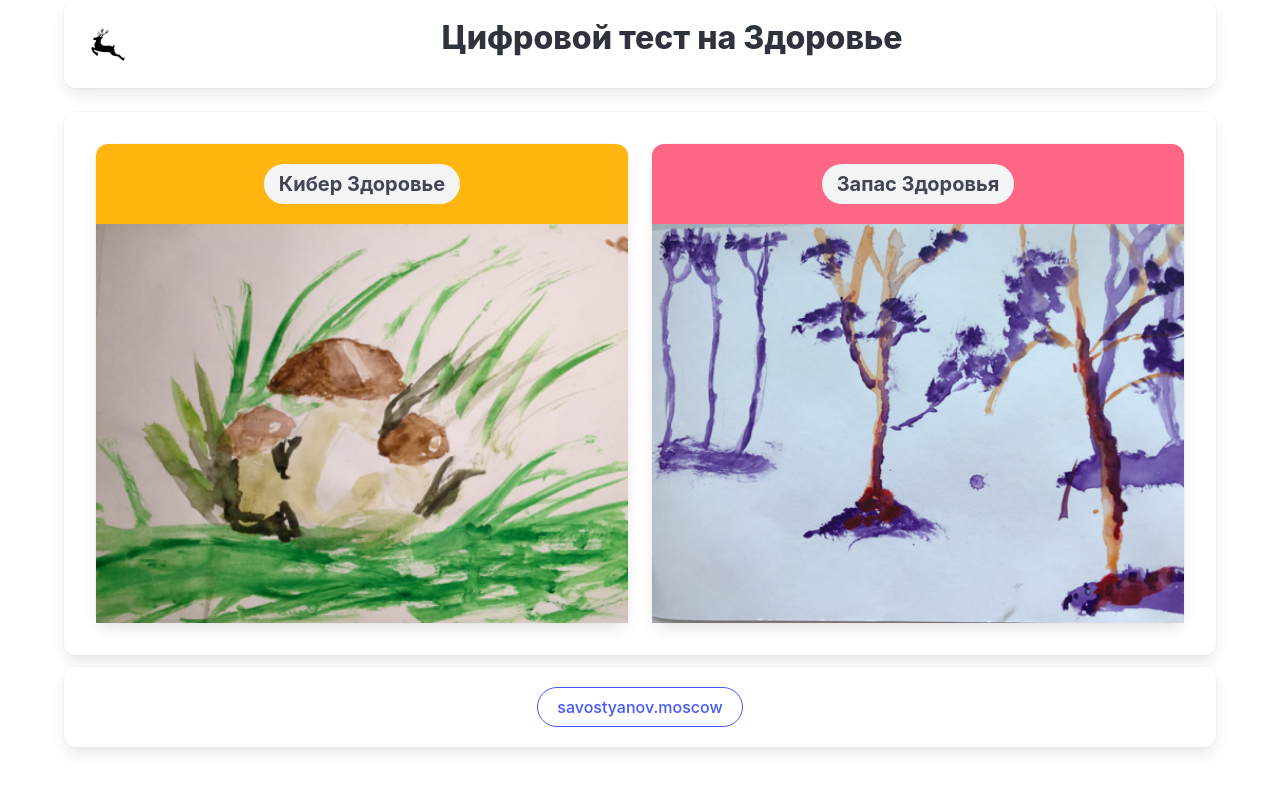
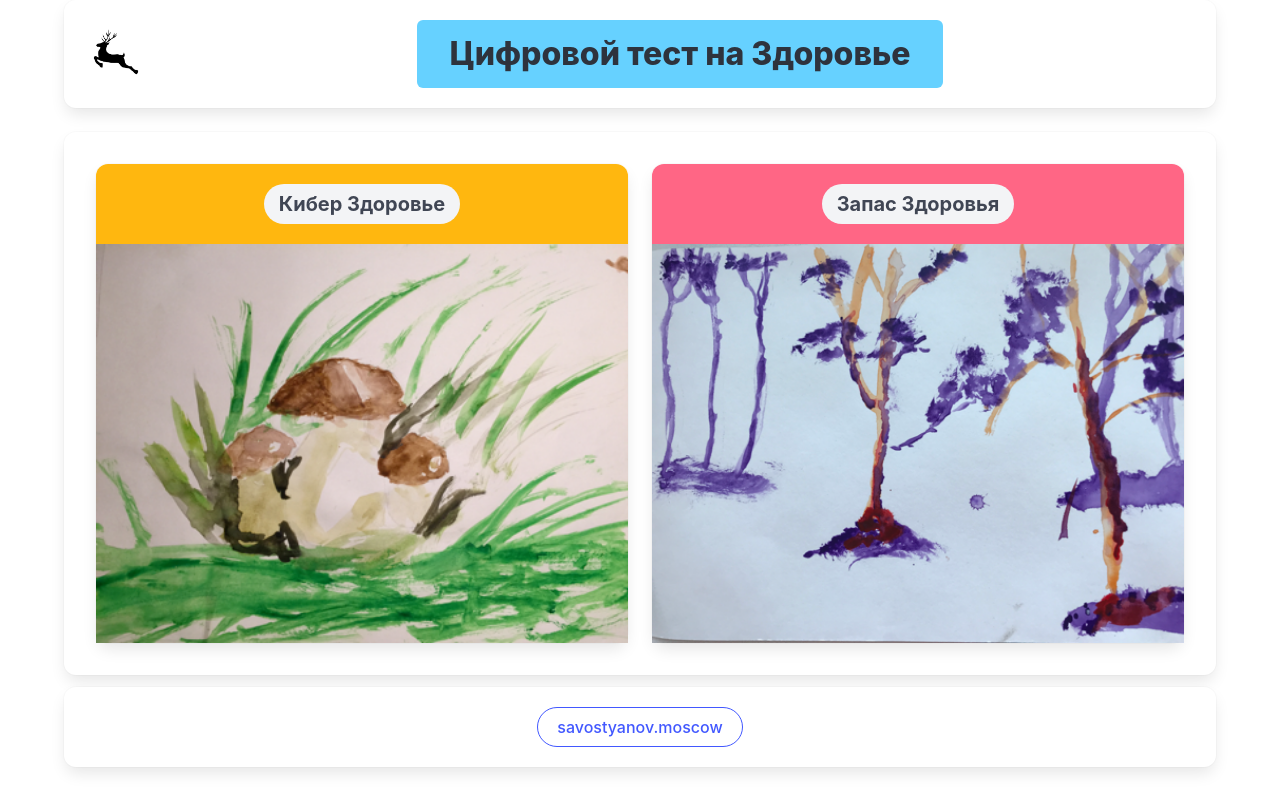
Before and after one commit to ak-git/rundeer, a Svelte app: page / in a window 1280 px wide. Built offline with nearby package versions, Linux system fonts and the light colour scheme.

Commit message:
Изменение цветов

```diff
--- a/package.json
+++ b/package.json
@@ -1,7 +1,7 @@
 {
   "name": "rundeer",
   "private": true,
-  "version": "0.1.1",
+  "version": "0.1.2",
   "type": "module",
   "scripts": {
     "dev": "vite",
--- a/src/App.svelte
+++ b/src/App.svelte
@@ -8,12 +8,14 @@
         <div class="hero-head">
             <div class="container box has-text-centered media">
                 <div class="media-left">
-                    <figure class="image is-48x48">
+                    <figure class="image is-64x64">
                         <img src="favicon.svg" alt="Logo"/>
                     </figure>
                 </div>
                 <div class="media-content">
-                    <p class="title">Цифровой тест на Здоровье</p>
+                    <p class="title button is-info">
+                        Цифровой тест на Здоровье
+                    </p>
                 </div>
             </div>
         </div>
```
